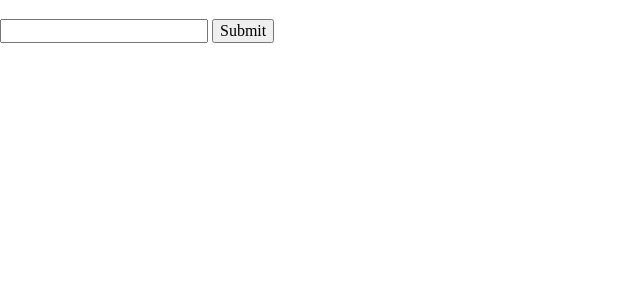
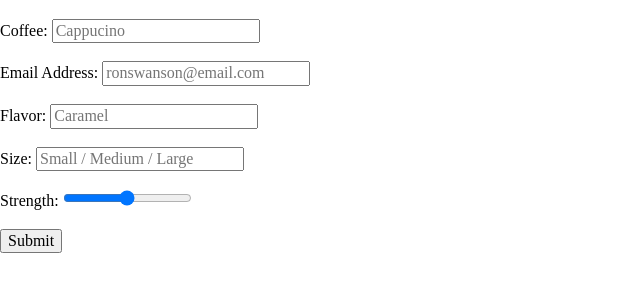
Before and after one commit to salviolorenzo/coffeeRun, a plain HTML site: page index.html in a window 1280 px wide. Shown: the part 61-352 px from the top of the page, without its empty margins (0-640 px from the left). Drawn offline with nearby package versions, Linux system fonts and the light colour scheme; files that its build step writes are made by us from their sources; files whose address does not match are found by name.

Commit message:
adds content to form

```diff
--- a/index.html
+++ b/index.html
@@ -12,7 +12,31 @@
     <h1>Coffee Run</h1>
 
     <form action="">
-        <input type="text">
+        <label>
+            Coffee:
+            <input type="text" name="coffee" placeholder="Cappucino">
+        </label>
+        <br><br>
+        <label>
+            Email Address:
+            <input type="email" name="emailAddress" placeholder="ronswanson@email.com">
+        </label>
+        <br><br>
+        <label>
+            Flavor:
+            <input type="text" name="flavor" placeholder="Caramel">
+        </label>
+        <br><br>
+        <label>
+            Size:
+            <input type="text" name="size" placeholder="Small / Medium / Large">
+        </label>
+        <br><br>
+        <label>
+            Strength:
+            <input type="range" name="strength" min="0" max="100" value="50">
+        </label>
+        <br><br>
         <input type="submit">
 
     </form>
```
